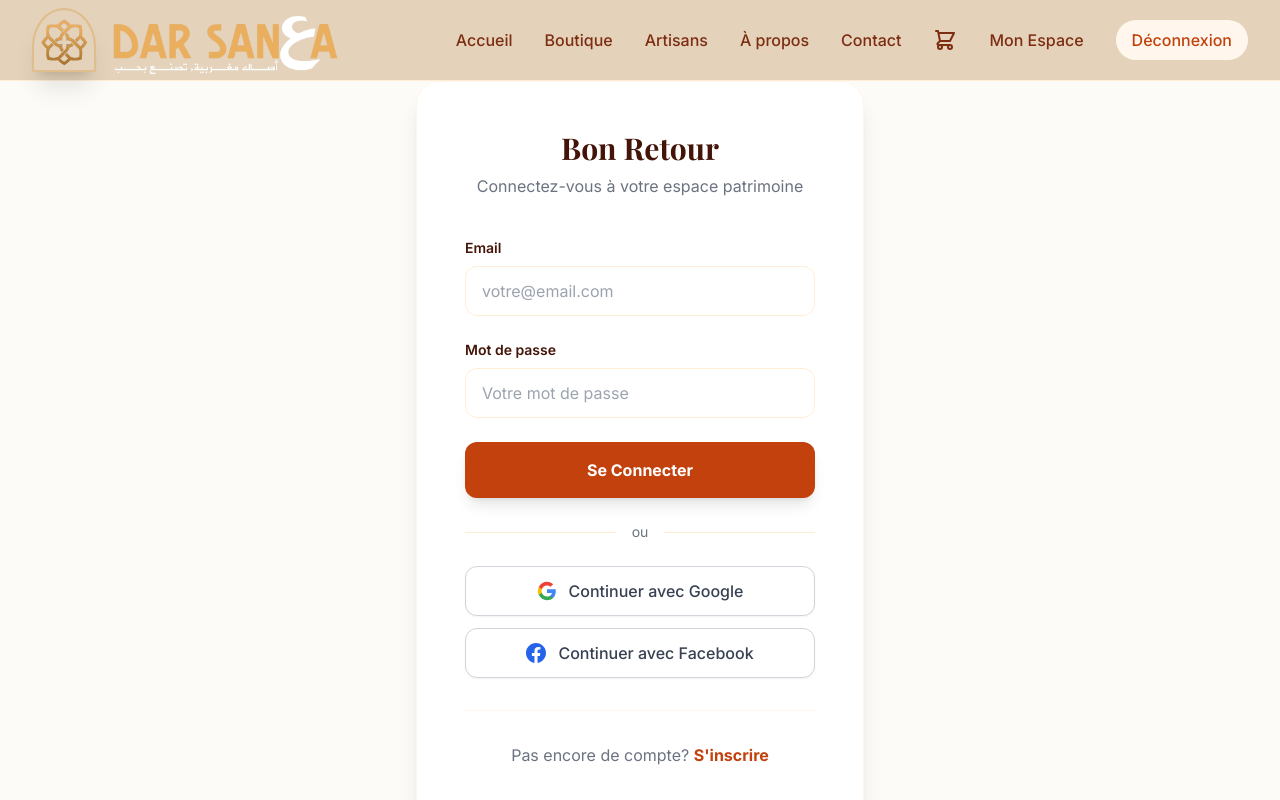
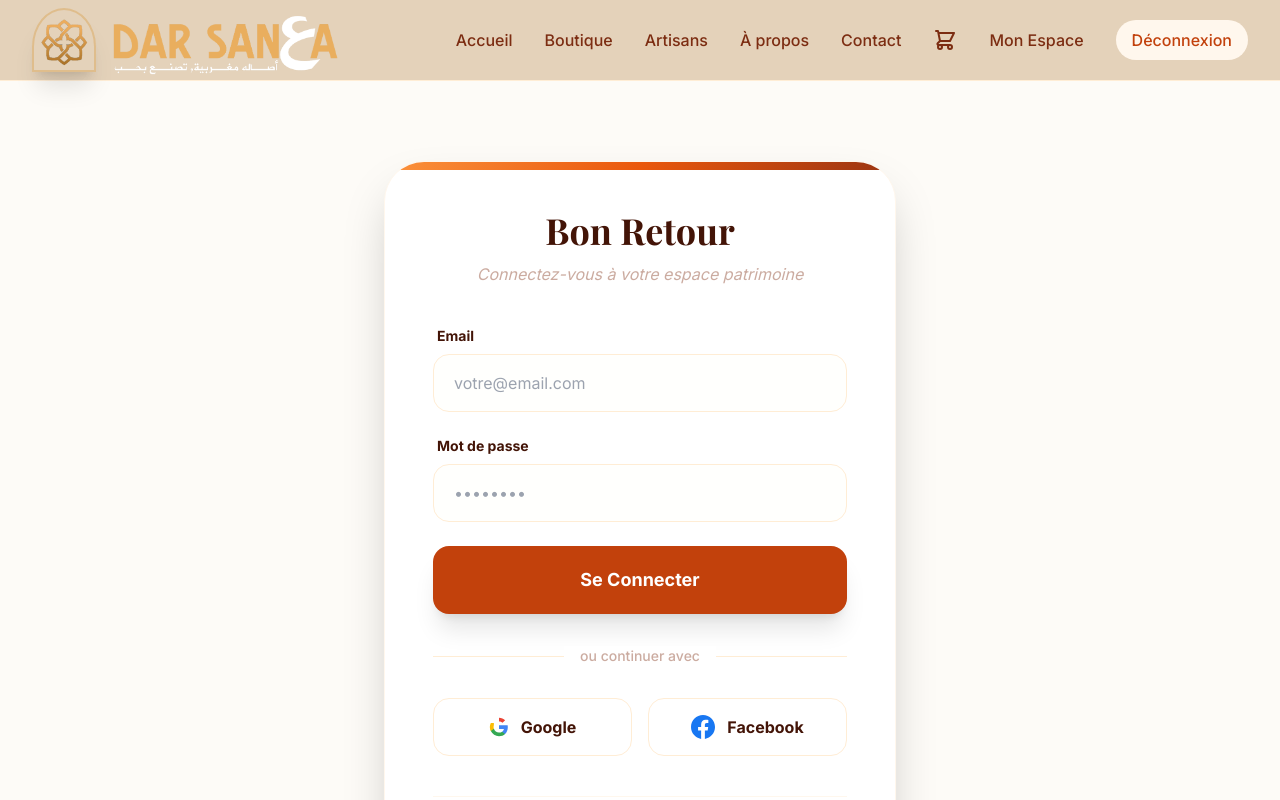
Before and after one commit to Abdelhamidjaafar-byt/artisanal-app, a React (Vite) app in the folder frontend/: page /#/login in a window 1280 px wide. Shown: the top 800 px of the page. Built offline with nearby package versions, Linux system fonts and the light colour scheme; no server answers; sample sign-in values are in the browser's storage; a web font is replaced by a local one.

Commit message:
# Please enter the commit message for your changes. Lines starting

```diff
--- a/frontend/pages/Login.tsx
+++ b/frontend/pages/Login.tsx
@@ -25,19 +25,21 @@ const Login: React.FC = () => {
   };
 
   return (
-    <div className="min-h-[80vh] flex items-center justify-center px-4">
-      <div className="bg-white p-8 md:p-12 rounded-3xl shadow-xl w-full max-w-md border border-orange-50">
+    <div className="min-h-[85vh] flex items-center justify-center px-4 py-20">
+      <div className="bg-white p-8 md:p-12 rounded-[40px] shadow-2xl w-full max-w-lg border border-orange-50 relative overflow-hidden">
+        <div className="absolute top-0 left-0 w-full h-2 bg-gradient-to-r from-orange-400 via-orange-600 to-orange-800"></div>
+
         <div className="text-center mb-10">
-          <h1 className="text-3xl font-heritage font-bold text-orange-950 mb-2">Bon Retour</h1>
-          <p className="text-gray-500">Connectez-vous à votre espace patrimoine</p>
+          <h1 className="text-4xl font-heritage font-bold text-orange-950 mb-3">Bon Retour</h1>
+          <p className="text-orange-900/40 italic">Connectez-vous à votre espace patrimoine</p>
         </div>
 
         <form onSubmit={handleSubmit} className="space-y-6">
-          <div>
-            <label className="block text-sm font-semibold text-orange-950 mb-2">Email</label>
+          <div className="space-y-2">
+            <label className="block text-sm font-bold text-orange-950 ml-1">Email</label>
             <input
               type="email"
-              className="w-full px-4 py-3 rounded-xl border border-orange-100 focus:outline-none focus:ring-2 focus:ring-orange-500 transition"
+              className="w-full px-5 py-4 rounded-2xl border border-orange-100 focus:outline-none focus:ring-2 focus:ring-orange-500/20 focus:border-orange-500 transition-all bg-orange-50/10"
               placeholder="votre@email.com"
               value={email}
               onChange={(e) => setEmail(e.target.value)}
@@ -45,79 +47,77 @@ const Login: React.FC = () => {
             />
           </div>
 
-          <div>
-            <label className="block text-sm font-semibold text-orange-950 mb-2">Mot de passe</label>
+          <div className="space-y-2">
+            <label className="block text-sm font-bold text-orange-950 ml-1">Mot de passe</label>
             <input
               type="password"
-              className="w-full px-4 py-3 rounded-xl border border-orange-100 focus:outline-none focus:ring-2 focus:ring-orange-500 transition"
-              placeholder="Votre mot de passe"
+              className="w-full px-5 py-4 rounded-2xl border border-orange-100 focus:outline-none focus:ring-2 focus:ring-orange-500/20 focus:border-orange-500 transition-all bg-orange-50/10"
+              placeholder="••••••••"
               value={password}
               onChange={(e) => setPassword(e.target.value)}
               required
             />
           </div>
 
-          {error && <p className="text-red-600 text-sm font-medium">{error}</p>}
+          {error && (
+            <div className="bg-red-50 text-red-600 p-4 rounded-xl text-sm font-medium border border-red-100">
+              ⚠️ {error}
+            </div>
+          )}
 
           <button
             type="submit"
-            className="w-full bg-orange-700 text-white py-4 rounded-xl font-bold hover:bg-orange-800 transition shadow-lg"
+            className="w-full bg-orange-700 text-white py-5 rounded-2xl font-bold hover:bg-orange-800 transition-all shadow-xl hover:shadow-orange-900/20 hover:-translate-y-0.5 transform active:scale-[0.98] text-lg"
           >
             Se Connecter
           </button>
         </form>
 
-        <div className="mt-6">
-          <div className="relative">
+        <div className="mt-8">
+          <div className="relative mb-8">
             <div className="absolute inset-0 flex items-center">
               <div className="w-full border-t border-orange-100"></div>
             </div>
             <div className="relative flex justify-center text-sm">
-              <span className="px-4 bg-white text-gray-500">ou</span>
+              <span className="px-4 bg-white text-orange-900/40 font-medium">ou continuer avec</span>
             </div>
           </div>
 
-          <div className="mt-6 space-y-3">
+          <div className="grid grid-cols-2 gap-4">
             <button
               type="button"
               onClick={() => handleOAuthLogin('google')}
-              className="w-full flex items-center justify-center gap-3 bg-white border border-gray-300 text-gray-700 py-3 rounded-xl font-medium hover:bg-gray-50 transition shadow-sm"
+              className="flex items-center justify-center gap-3 bg-white border border-orange-100 text-orange-950 py-4 rounded-2xl font-bold hover:bg-orange-50 transition-all hover:border-orange-200"
             >
               <svg className="w-5 h-5" viewBox="0 0 24 24">
                 <path fill="#4285F4" d="M22.56 12.25c0-.78-.07-1.53-.2-2.25H12v4.26h5.92c-.26 1.37-1.04 2.53-2.21 3.31v2.77h3.57c2.08-1.92 3.28-4.74 3.28-8.09z" />
                 <path fill="#34A853" d="M12 23c2.97 0 5.46-.98 7.28-2.66l-3.57-2.77c-.98.66-2.23 1.06-3.71 1.06-2.86 0-5.29-1.93-6.16-4.53H2.18v2.84C3.99 20.53 7.7 23 12 23z" />
                 <path fill="#FBBC05" d="M5.84 14.09c-.22-.66-.35-1.36-.35-2.09s.13-1.43.35-2.09V7.07H2.18C1.43 8.55 1 10.22 1 12s.43 3.45 1.18 4.93l2.85-2.22.81-.62z" />
-                <path fill="#EA4335" d="M12 5.38c1.62 0 3.06.56 4.21 1.64l3.15-3.15C17.45 2.09 14.97 1 12 1 7.7 1 3.99 3.47 2.18 7.07l3.66 2.84c.87-2.6 3.3-4.53 6.16-4.53z" />
+                <path fill="#EA4335" d="M12 5.38c1.62 0 3.06.56 4.21 1.64l3.15-3.15C17.45 2.09 14.97 1 12 1 7.7 1 3.47 2.18 7.07l3.66 2.84c.87-2.6 3.3-4.53 6.16-4.53z" />
               </svg>
-              Continuer avec Google
+              Google
             </button>
 
             <button
               type="button"
               onClick={() => handleOAuthLogin('facebook')}
-              className="w-full flex items-center justify-center gap-3 bg-white border border-gray-300 text-gray-700 py-3 rounded-xl font-medium hover:bg-gray-50 transition shadow-sm"
+              className="flex items-center justify-center gap-3 bg-white border border-orange-100 text-orange-950 py-4 rounded-2xl font-bold hover:bg-orange-50 transition-all hover:border-orange-200"
             >
-              <svg className="w-5 h-5 text-blue-600" viewBox="0 0 24 24" fill="currentColor">
+              <svg className="w-6 h-6 text-[#1877F2]" viewBox="0 0 24 24" fill="currentColor">
                 <path d="M24 12.073c0-6.627-5.373-12-12-12s-12 5.373-12 12c0 5.99 4.388 10.954 10.125 11.854v-8.385H7.078v-3.47h3.047V9.43c0-3.007 1.792-4.669 4.533-4.669 1.312 0 2.686.235 2.686.235v2.953H15.83c-1.491 0-1.956.925-1.956 1.874v2.25h3.328l-.532 3.47h-2.796v8.385C19.612 23.027 24 18.062 24 12.073z" />
               </svg>
-              Continuer avec Facebook
+              Facebook
             </button>
           </div>
         </div>
 
-        <div className="mt-8 pt-8 border-t border-orange-50 text-center">
-          <p className="text-gray-500 mb-4">
-            Pas encore de compte?{' '}
-            <Link to="/register" className="text-orange-700 font-bold hover:underline">
-              S'inscrire
+        <div className="mt-10 pt-8 border-t border-orange-50 text-center">
+          <p className="text-gray-500">
+            Pas encore de compte ?{' '}
+            <Link to="/register" className="text-orange-700 font-bold hover:text-orange-900 transition-colors">
+              S'inscrire gratuitement
             </Link>
           </p>
-          {/* <p className="text-sm text-gray-500 mb-4 italic">Emails de test disponibles:</p>
-          <div className="flex flex-col gap-2">
-            {/* <button type="button" onClick={() => { setEmail('ahmed@fassi.ma'); setPassword('123456'); }} className="text-xs bg-orange-50 text-orange-700 py-1 px-3 rounded hover:bg-orange-100">Artisan: ahmed@fassi.ma (mdp: 123456)</button>
-            <button type="button" onClick={() => { setEmail('admin@artisanat.ma'); setPassword('123456'); }} className="text-xs bg-orange-50 text-orange-700 py-1 px-3 rounded hover:bg-orange-100">Admin: admin@artisanat.ma (mdp: 123456)</button>
-            <button type="button" onClick={() => { setEmail('youssef@client.ma'); setPassword('123456'); }} className="text-xs bg-orange-50 text-orange-700 py-1 px-3 rounded hover:bg-orange-100">Client: youssef@client.ma (mdp: 123456)</button>
-          </div> */}
         </div>
       </div>
     </div>
--- a/frontend/pages/Register.tsx
+++ b/frontend/pages/Register.tsx
@@ -50,20 +50,52 @@ const Register: React.FC = () => {
     };
 
     return (
-        <div className="min-h-[80vh] flex items-center justify-center px-4">
-            <div className="bg-white p-8 md:p-12 rounded-3xl shadow-xl w-full max-w-md border border-orange-50">
-                <div className="text-center mb-10">
-                    <h1 className="text-3xl font-heritage font-bold text-orange-950 mb-2">Créer un compte</h1>
-                    <p className="text-gray-500">Rejoignez notre communauté artisanale</p>
+        <div className="min-h-[90vh] flex items-center justify-center px-4 py-12">
+            <div className="bg-white p-8 md:p-12 rounded-[40px] shadow-2xl w-full max-w-2xl border border-orange-50 relative overflow-hidden">
+                <div className="absolute top-0 left-0 w-full h-2 bg-gradient-to-r from-orange-400 via-orange-600 to-orange-800"></div>
+
+                <div className="text-center mb-12">
+                    <h1 className="text-4xl font-heritage font-bold text-orange-950 mb-3">Créer un compte</h1>
+                    <p className="text-orange-900/40 italic">Rejoignez notre communauté d'artisans d'excellence</p>
                 </div>
 
-                <form onSubmit={handleSubmit} className="space-y-6">
-                    <div>
-                        <label className="block text-sm font-semibold text-orange-950 mb-2">Nom complet</label>
+                <form onSubmit={handleSubmit} className="space-y-8">
+                    {/* Role Selection - Full Width Span */}
+                    <div className="md:col-span-2 space-y-4">
+                        <label className="block text-sm font-bold text-orange-950 ml-1 text-center">S'inscrire en tant que</label>
+                        <div className="grid grid-cols-2 gap-4">
+                            <button
+                                type="button"
+                                onClick={() => setFormData({ ...formData, role: 'CLIENT' })}
+                                className={`p-4 rounded-2xl border-2 transition-all flex flex-col items-center gap-2 ${formData.role === 'CLIENT'
+                                    ? 'border-orange-600 bg-orange-50 text-orange-950 shadow-md'
+                                    : 'border-orange-100 text-gray-400 hover:border-orange-200'
+                                    }`}
+                            >
+                                <span className="text-2xl">🛍️</span>
+                                <span className="font-bold text-sm">Client</span>
+                            </button>
+                            <button
+                                type="button"
+                                onClick={() => setFormData({ ...formData, role: 'ARTISAN' })}
+                                className={`p-4 rounded-2xl border-2 transition-all flex flex-col items-center gap-2 ${formData.role === 'ARTISAN'
+                                    ? 'border-orange-600 bg-orange-50 text-orange-950 shadow-md'
+                                    : 'border-orange-100 text-gray-400 hover:border-orange-200'
+                                    }`}
+                            >
+                                <span className="text-2xl">🏺</span>
+                                <span className="font-bold text-sm">Artisan</span>
+                            </button>
+                        </div>
+                    </div>
+                    <div className="grid grid-cols-1 md:grid-cols-2 gap-x-8 gap-y-6">
+                        {/* Row 1: Name & Username */}
+                        <div className="space-y-2">
+                            <label className="block text-sm font-bold text-orange-950 ml-1">Nom complet</label>
                             <input
                                 type="text"
                                 name="name"
-                            className="w-full px-4 py-3 rounded-xl border border-orange-100 focus:outline-none focus:ring-2 focus:ring-orange-500 transition"
+                                className="w-full px-5 py-4 rounded-2xl border border-orange-100 focus:outline-none focus:ring-2 focus:ring-orange-500/20 focus:border-orange-500 transition-all bg-orange-50/10"
                                 placeholder="Votre nom complet"
                                 value={formData.name}
                                 onChange={handleChange}
@@ -71,25 +103,26 @@ const Register: React.FC = () => {
                             />
                         </div>
 
-                    <div>
-                        <label className="block text-sm font-semibold text-orange-950 mb-2">Nom d'utilisateur</label>
+                        <div className="space-y-2">
+                            <label className="block text-sm font-bold text-orange-950 ml-1">Nom d'utilisateur</label>
                             <input
                                 type="text"
                                 name="username"
-                            className="w-full px-4 py-3 rounded-xl border border-orange-100 focus:outline-none focus:ring-2 focus:ring-orange-500 transition"
-                            placeholder="Votre nom d'utilisateur"
+                                className="w-full px-5 py-4 rounded-2xl border border-orange-100 focus:outline-none focus:ring-2 focus:ring-orange-500/20 focus:border-orange-500 transition-all bg-orange-50/10"
+                                placeholder="Identifiant unique"
                                 value={formData.username}
                                 onChange={handleChange}
                                 required
                             />
                         </div>
 
-                    <div>
-                        <label className="block text-sm font-semibold text-orange-950 mb-2">Email</label>
+                        {/* Row 2: Email & Role Label (Occupies 1 col, but role UI is below) */}
+                        <div className="md:col-span-2 space-y-2">
+                            <label className="block text-sm font-bold text-orange-950 ml-1">Email</label>
                             <input
                                 type="email"
                                 name="email"
-                            className="w-full px-4 py-3 rounded-xl border border-orange-100 focus:outline-none focus:ring-2 focus:ring-orange-500 transition"
+                                className="w-full px-5 py-4 rounded-2xl border border-orange-100 focus:outline-none focus:ring-2 focus:ring-orange-500/20 focus:border-orange-500 transition-all bg-orange-50/10"
                                 placeholder="votre@email.com"
                                 value={formData.email}
                                 onChange={handleChange}
@@ -97,13 +130,16 @@ const Register: React.FC = () => {
                             />
                         </div>
 
-                    <div>
-                        <label className="block text-sm font-semibold text-orange-950 mb-2">Mot de passe</label>
+
+
+                        {/* Row 4: Passwords */}
+                        <div className="space-y-2">
+                            <label className="block text-sm font-bold text-orange-950 ml-1">Mot de passe</label>
                             <input
                                 type="password"
                                 name="password"
-                            className="w-full px-4 py-3 rounded-xl border border-orange-100 focus:outline-none focus:ring-2 focus:ring-orange-500 transition"
-                            placeholder="Votre mot de passe"
+                                className="w-full px-5 py-4 rounded-2xl border border-orange-100 focus:outline-none focus:ring-2 focus:ring-orange-500/20 focus:border-orange-500 transition-all bg-orange-50/10"
+                                placeholder="••••••••"
                                 value={formData.password}
                                 onChange={handleChange}
                                 minLength={6}
@@ -111,49 +147,40 @@ const Register: React.FC = () => {
                             />
                         </div>
 
-                    <div>
-                        <label className="block text-sm font-semibold text-orange-950 mb-2">Confirmer le mot de passe</label>
+                        <div className="space-y-2">
+                            <label className="block text-sm font-bold text-orange-950 ml-1">Confirmation</label>
                             <input
                                 type="password"
                                 name="confirmPassword"
-                            className="w-full px-4 py-3 rounded-xl border border-orange-100 focus:outline-none focus:ring-2 focus:ring-orange-500 transition"
-                            placeholder="Confirmez votre mot de passe"
+                                className="w-full px-5 py-4 rounded-2xl border border-orange-100 focus:outline-none focus:ring-2 focus:ring-orange-500/20 focus:border-orange-500 transition-all bg-orange-50/10"
+                                placeholder="••••••••"
                                 value={formData.confirmPassword}
                                 onChange={handleChange}
                                 required
                             />
                         </div>
-
-                    <div>
-                        <label className="block text-sm font-semibold text-orange-950 mb-2">S'inscrire en tant que</label>
-                        <select
-                            name="role"
-                            className="w-full px-4 py-3 rounded-xl border border-orange-100 focus:outline-none focus:ring-2 focus:ring-orange-500 transition bg-white"
-                            value={formData.role}
-                            onChange={(e) => setFormData({ ...formData, role: e.target.value })}
-                        >
-                            <option value="CLIENT">Client</option>
-                            <option value="ARTISAN">Artisan</option>
-                            <option value="ADMIN">Administrateur (Mode Test)</option>
-                        </select>
                     </div>
 
-                    {error && <p className="text-red-600 text-sm font-medium">{error}</p>}
+                    {error && (
+                        <div className="bg-red-50 text-red-600 p-4 rounded-xl text-sm font-medium border border-red-100 flex items-center gap-2">
+                            <span>⚠️</span> {error}
+                        </div>
+                    )}
 
                     <button
                         type="submit"
                         disabled={loading}
-                        className="w-full bg-orange-700 text-white py-4 rounded-xl font-bold hover:bg-orange-800 transition shadow-lg disabled:opacity-50"
+                        className="w-full bg-orange-700 text-white py-5 rounded-2xl font-bold hover:bg-orange-800 transition-all shadow-xl hover:shadow-orange-900/20 hover:-translate-y-0.5 transform active:scale-[0.98] disabled:opacity-50 text-lg"
                     >
-                        {loading ? 'Inscription...' : 'S\'inscrire'}
+                        {loading ? 'Création du compte...' : "S'inscrire Maintenant"}
                     </button>
                 </form>
 
-                <div className="mt-6 text-center">
+                <div className="mt-8 text-center border-t border-orange-50 pt-8">
                     <p className="text-gray-500">
-                        Déjà un compte?{' '}
-                        <Link to="/login" className="text-orange-700 font-bold hover:underline">
-                            Se connecter
+                        Déjà membre ?{' '}
+                        <Link to="/login" className="text-orange-700 font-bold hover:text-orange-900 transition-colors">
+                            Se connecter ici
                         </Link>
                     </p>
                 </div>
```
Also changed, not shown: frontend/pages/Dashboard.tsx (+39 -34 lines). Lines whose indentation alone changed are shown as unchanged.
